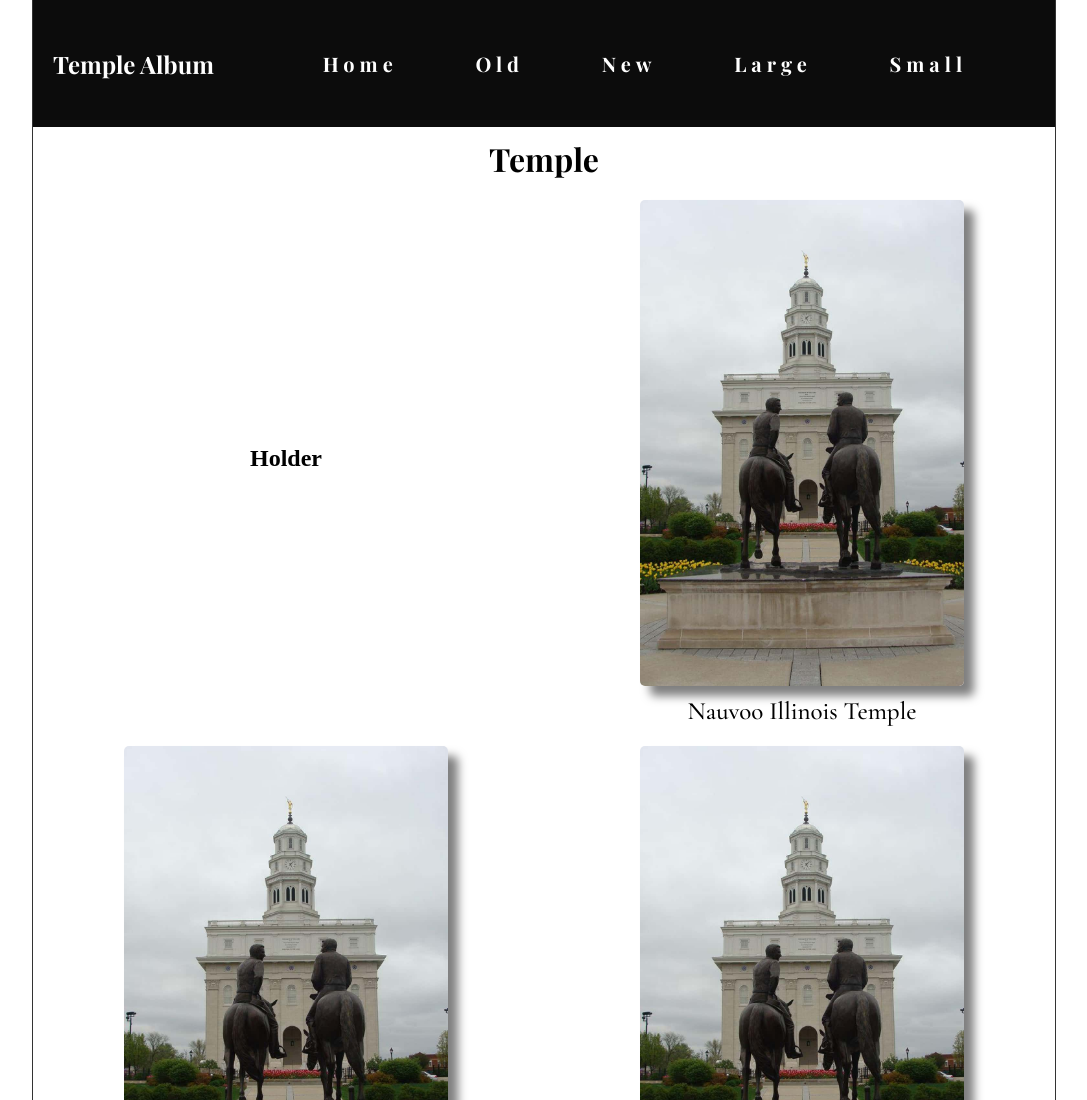
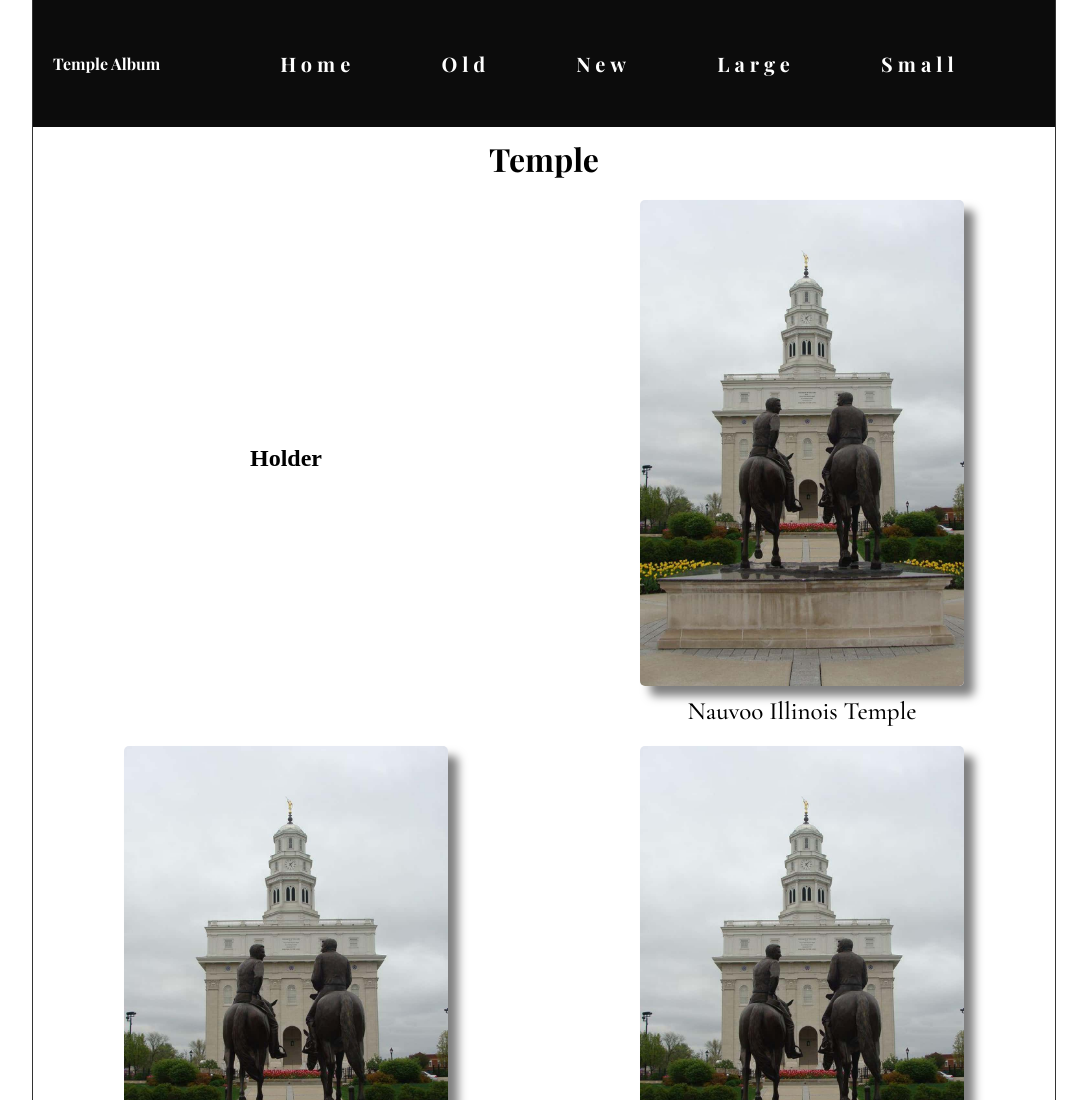
Before and after one commit to Kurentzis/wdd131, a plain HTML site: page temples.html in a window 1280 px wide. Shown: the top 1100 px of the page, without its empty margins (96-1183 px from the left). Drawn offline with nearby package versions, Linux system fonts and the light colour scheme; a web font is replaced by a local one.

Commit message:
feat: emple album

```diff
--- a/temples.html
+++ b/temples.html
@@ -24,7 +24,7 @@
 
 <body>
     <header>
-        <h2 class="logo_header">Temple Album</h2>
+        <p class="logo_header">Temple Album</p>
         <button class="burger" aria-label="Open menu">
             <span></span>
             <span></span>
```
